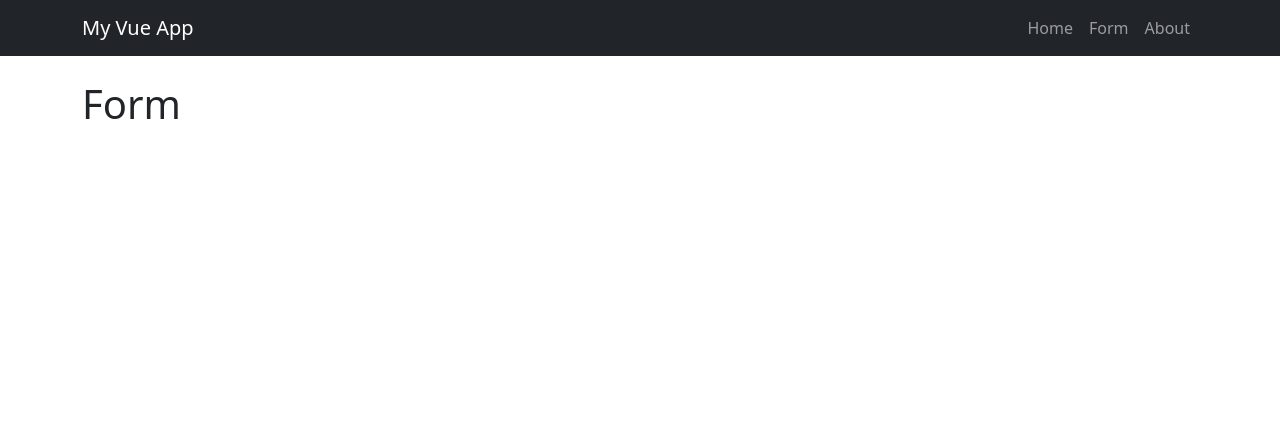
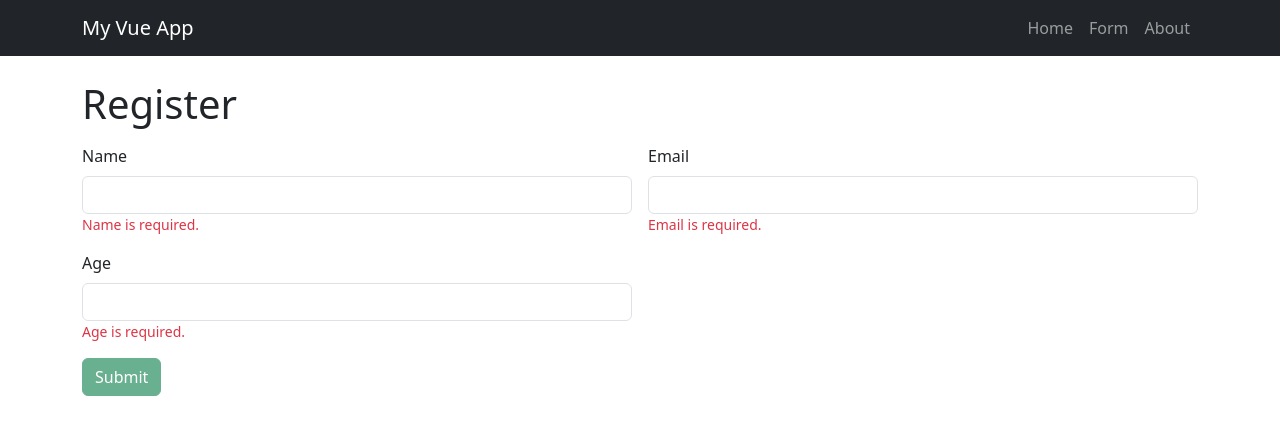
Before and after one commit to Jack12345-hub/5032-A3, a Vue app: page /form in a window 1280 px wide. Shown: the top 434 px of the page. Built offline with nearby package versions, Linux system fonts and the light colour scheme.

Commit message:
Form update

```diff
--- a/src/pages/Form.vue
+++ b/src/pages/Form.vue
@@ -1 +1,46 @@
-<template><h1>Form</h1></template>
+<script setup>
+import { reactive, computed } from "vue";
+const form = reactive({ name: "", email: "", age: "" });
+
+const errors = computed(() => {
+  const e = {};
+  if (!form.name.trim()) e.name = "Name is required.";
+  const emailOK = /^[^\s@]+@[^\s@]+\.[^\s@]+$/.test(form.email);
+  if (!form.email) e.email = "Email is required.";
+  else if (!emailOK) e.email = "Email format is invalid.";
+  const ageNum = Number(form.age);
+  if (!form.age) e.age = "Age is required.";
+  else if (Number.isNaN(ageNum)) e.age = "Age must be a number.";
+  else if (ageNum < 18 || ageNum > 65) e.age = "Age must be between 18 and 65.";
+  return e;
+});
+
+function submit() {
+  if (Object.keys(errors.value).length) return;
+  alert(`Submitted!\n${JSON.stringify(form, null, 2)}`);
+}
+</script>
+
+<template>
+  <h1 class="mb-3">Register</h1>
+  <form @submit.prevent="submit" novalidate class="row g-3">
+    <div class="col-12 col-md-6">
+      <label class="form-label">Name</label>
+      <input v-model.trim="form.name" class="form-control" />
+      <div v-if="errors.name" class="text-danger small">{{ errors.name }}</div>
+    </div>
+    <div class="col-12 col-md-6">
+      <label class="form-label">Email</label>
+      <input v-model.trim="form.email" type="email" class="form-control" />
+      <div v-if="errors.email" class="text-danger small">{{ errors.email }}</div>
+    </div>
+    <div class="col-12 col-md-6">
+      <label class="form-label">Age</label>
+      <input v-model="form.age" type="number" class="form-control" />
+      <div v-if="errors.age" class="text-danger small">{{ errors.age }}</div>
+    </div>
+    <div class="col-12">
+      <button :disabled="Object.keys(errors).length" class="btn btn-success">Submit</button>
+    </div>
+  </form>
+</template>
```
